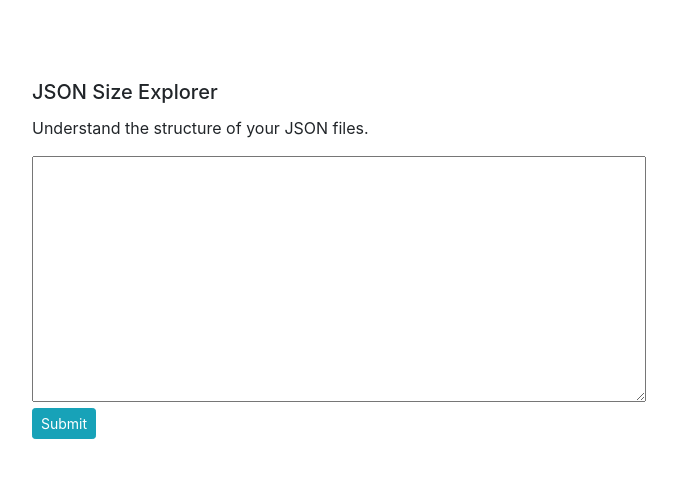
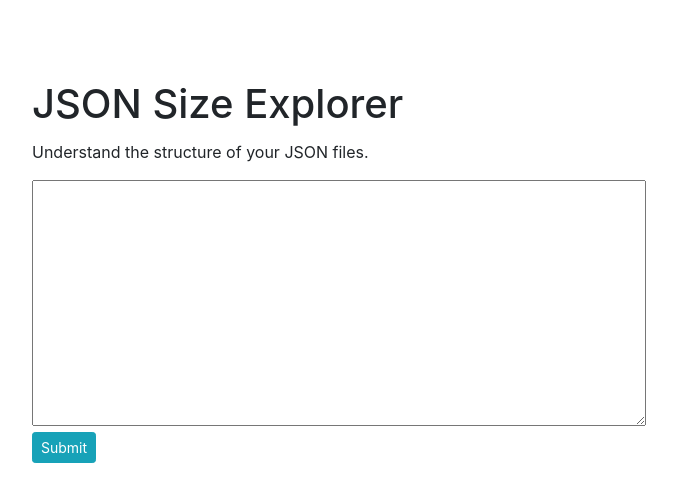
Before and after one commit to genintho/json-size-explorer, a React (Create React App) app: page / in a window 1280 px wide. Shown: the top 502 px of the page, without its empty margins (224-901 px from the left). Built offline with nearby package versions, Linux system fonts and the light colour scheme.

Commit message:
Landing page title ought to be bolder

```diff
--- a/src/components/form/index.tsx
+++ b/src/components/form/index.tsx
@@ -32,7 +32,7 @@ export class Form extends React.Component<iProps, iState> {
     render() {
         return (
             <div className={style.container}>
-                <h5 className="card-title">JSON Size Explorer</h5>
+                <h1 className="card-title">JSON Size Explorer</h1>
                 <p>Understand the structure of your JSON files.</p>
 
                 <textarea
```
